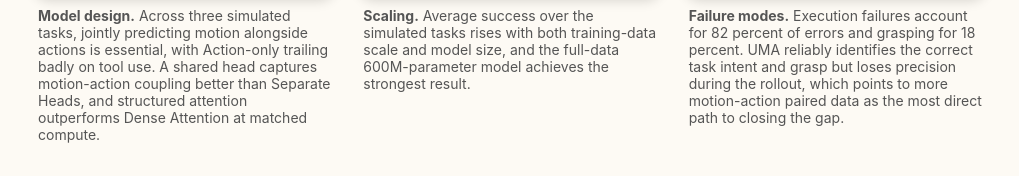
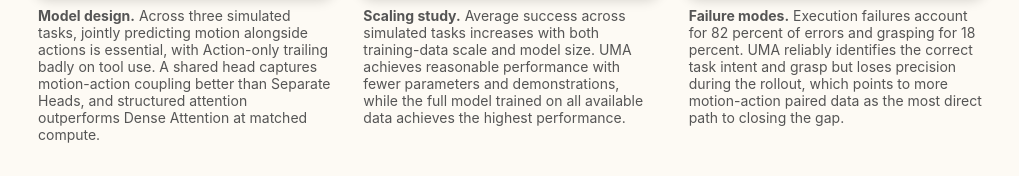
Before and after one commit to uma-manipulation/uma-manipulation.github.io, a plain HTML site: page index.html in a window 1280 px wide. Shown: the part 7382-7558 px from the top of the page, without its empty margins (130-1149 px from the left). Drawn offline with Linux system fonts and the light colour scheme.

Commit message:
Update figure caption.

```diff
--- a/index.html
+++ b/index.html
@@ -435,8 +435,7 @@
         <figure style="min-width:240px;">
           <img src="static/images/scale_figure.png" style="width:100%; height:220px; object-fit:contain; background:#fff;" alt="Scaling behavior: average success rate rises with both data scale and parameter scale.">
           <p class="figure-caption">
-            <b>Scaling.</b> Average success over the simulated tasks rises with both training-data scale and model
-            size, and the full-data 600M-parameter model achieves the strongest result.
+            <b>Scaling study.</b> Average success across simulated tasks increases with both training-data scale and model size. UMA achieves reasonable performance with fewer parameters and demonstrations, while the full model trained on all available data achieves the highest performance.
           </p>
         </figure>
         <figure style="min-width:240px;">
```
